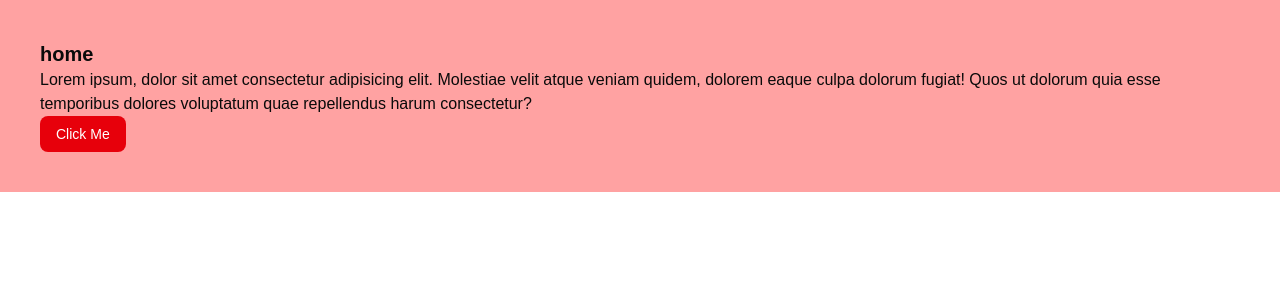
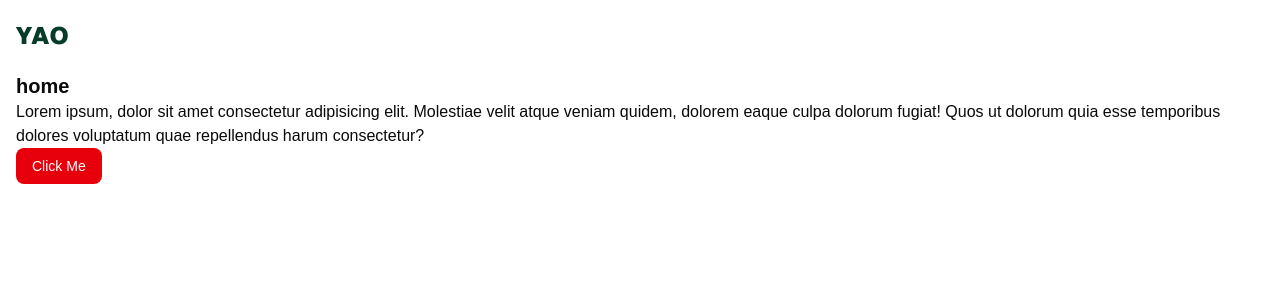
Before and after one commit to ismailalpha1/parfumstore, a Next.js app: page / in a window 1280 px wide. Shown: the top 300 px of the page. Built offline with nearby package versions, Linux system fonts and the light colour scheme.

Commit message:
Starting Header section with logo

```diff
--- a/app/globals.css
+++ b/app/globals.css
@@ -139,4 +139,7 @@
   html {
     @apply font-sans;
   }
+  .hoverEffect{
+    @apply transition-all duration-300 ease-in-out;
+  }
 }
--- a/app/layout.tsx
+++ b/app/layout.tsx
@@ -2,6 +2,7 @@ import type { Metadata } from "next";
 import "./globals.css";
 import { Geist } from "next/font/google";
 import { cn } from "@/lib/utils";
+import Header from "@/components/Header";
 
 const geist = Geist({subsets:['latin'],variable:'--font-sans'});
 
@@ -22,7 +23,10 @@ export default function RootLayout({
     <html
       lang="en" className={cn("font-sans", geist.variable)}
     >
-      <body className="font-poppins antialiased">{children}</body>
+      <body className="font-poppins antialiased">
+        <Header/>
+        {children}
+        </body>
     </html>
   );
 }
--- a/app/page.tsx
+++ b/app/page.tsx
@@ -1,11 +1,12 @@
+import Container from "@/components/Container";
 import {Button} from "@/components/ui/button";
 const Home = () => {
   return (
-    <div className="p-10 bg-red-300">
+    <Container className="bg-shop-light-pink">
       <h2 className="text-xl font-semibold">home</h2>
       <p>Lorem ipsum, dolor sit amet consectetur adipisicing elit. Molestiae velit atque veniam quidem, dolorem eaque culpa dolorum fugiat! Quos ut dolorum quia esse temporibus dolores voluptatum quae repellendus harum consectetur?</p>
       <Button variant="destructive">Click Me</Button>
-    </div>
+    </Container>
   )
 }
 
--- /dev/null
+++ b/components/Container.tsx
@@ -0,0 +1,9 @@
+import { cn } from "@/lib/utils"
+
+const Container = ({children,className}: {children:React.ReactNode,className?: string}) => {
+  return (
+    <div className={cn("max-w-screen-xl mx-auto px-4",className)}>{children}</div>
+  )
+}
+
+export default Container
--- /dev/null
+++ b/components/Footer.tsx
@@ -0,0 +1,12 @@
+import React from 'react'
+import Container from './Container'
+
+const Footer = () => {
+  return (
+    <footer>
+        <Container>Footer</Container>
+    </footer>
+  )
+}
+
+export default Footer
--- /dev/null
+++ b/components/Header.tsx
@@ -0,0 +1,17 @@
+import Container from "./Container";
+import Logo from "./Logo";
+
+const Header = () => {
+    return (
+        <header className="bg-white py-5">
+            <Container>
+                <Logo/>
+                {/* Button */}
+                {/* Admin */}
+            </Container>
+
+        </header>
+    )
+}
+
+export default Header;
--- /dev/null
+++ b/components/Logo.tsx
@@ -0,0 +1,19 @@
+import { cn } from "@/lib/utils";
+import Link from "next/link";
+
+const Logo = ({ className }: { className?: string }) => {
+  return (
+    <Link href={"/"}>
+      <h2
+        className={cn(
+          "text-2xl text-shop_dark_green font-black tracking-wider uppercase hover:text-shop_light_green hoverEffect group font-sans",
+          className,
+        )}
+      >
+        YAO
+      </h2>
+    </Link>
+  );
+};
+
+export default Logo;
```
